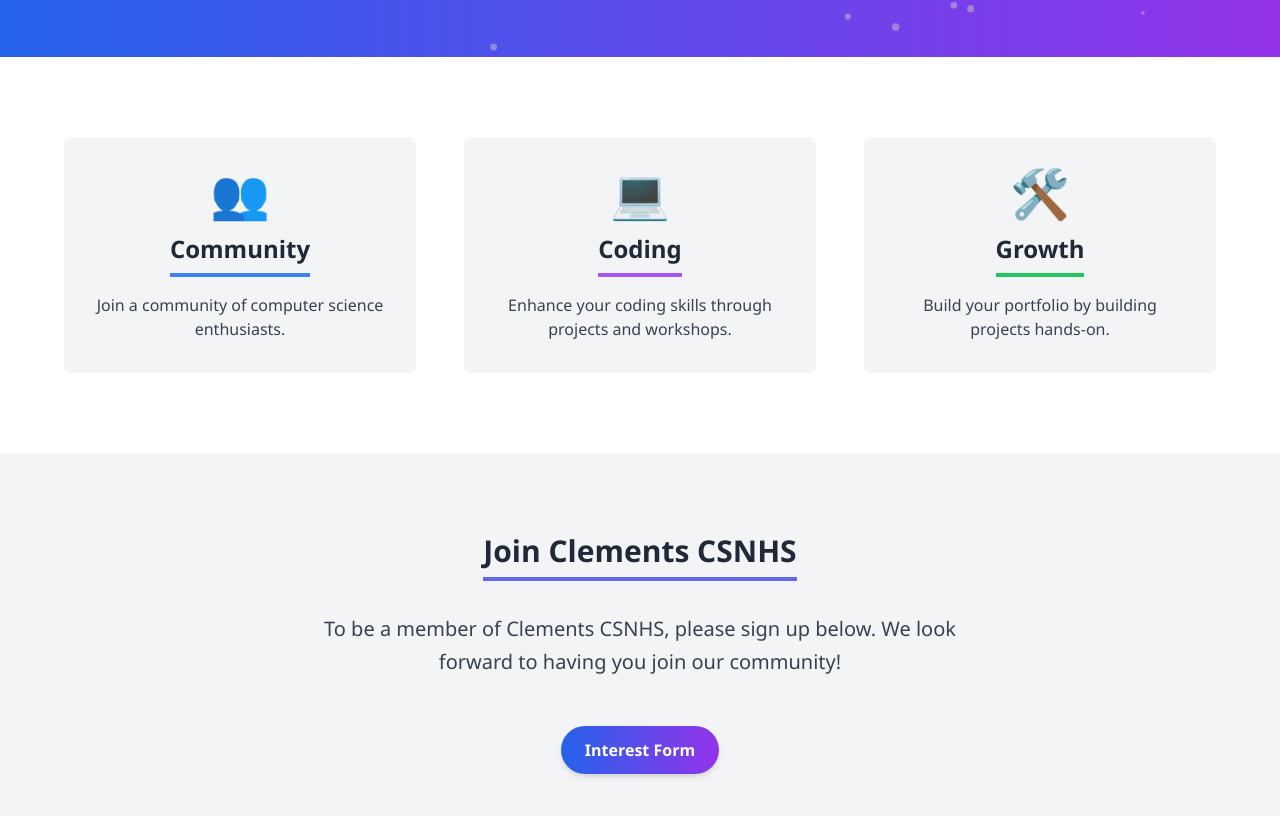
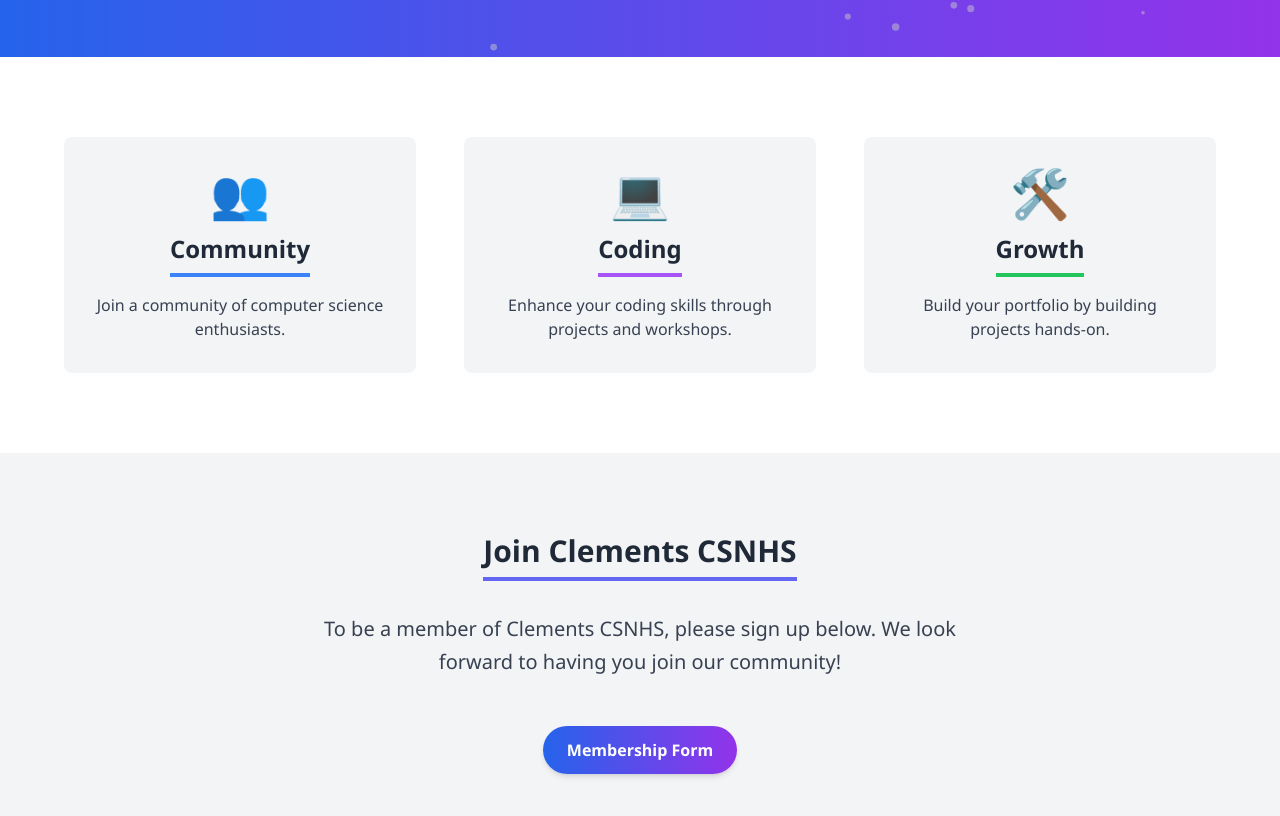
Before and after one commit to anshulmago1/2022-23-Site, a React (Vite) app: page / in a window 1280 px wide. Shown: the part 703-1519 px from the top of the page. Built offline with nearby package versions, Linux system fonts and the light colour scheme.

Commit message:
interest to membership form

```diff
--- a/src/Pages/Home.jsx
+++ b/src/Pages/Home.jsx
@@ -53,7 +53,8 @@ function Home() {
           <p className="text-xl mb-12 text-gray-700 leading-relaxed max-w-2xl mx-auto">
             To be a member of Clements CSNHS, please sign up below. We look forward to having you join our community!
           </p>
-          <Button href="https://forms.gle/kKTFyBWu25kgd6mS7" target="_blank">Interest Form</Button>
+          <Button href="https://docs.google.com/forms/d/e/1FAIpQLScfCz1WT5YYTDBJyJofDqEWts10WSN2rZdirE6OblWfshzbPQ/viewform?vc=0&c=0&w=1&flr=0&usp=mail_form_link&urp=gmail_link
+" target="_blank">Membership Form</Button>
         </div>
       </section>
     </div>
```
